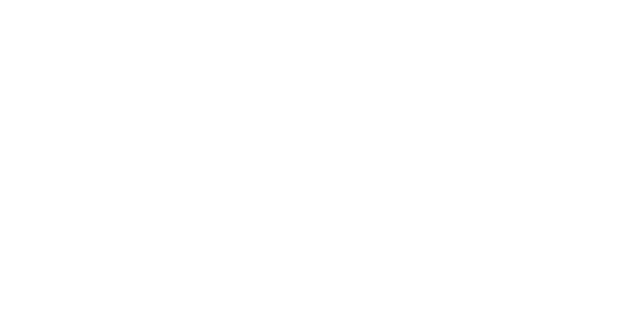
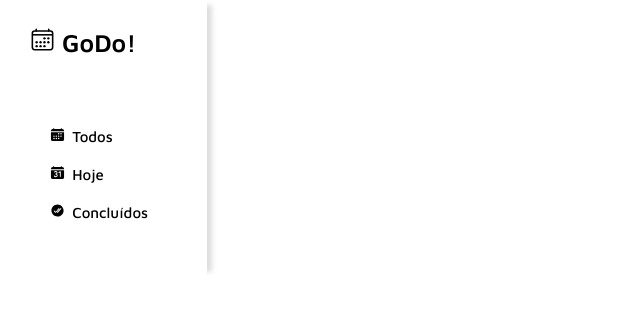
Before and after one commit to Arthur-Godoy/GoDo-Front, a React (Create React App) app: page / in a window 1280 px wide. Shown: the top 312 px of the page, without its empty margins (0-640 px from the left). Built offline with nearby package versions, Linux system fonts and the light colour scheme.

Commit message:
Arthur-Godoy/Make Side Bar

```diff
--- a/package.json
+++ b/package.json
@@ -11,6 +11,7 @@
     "@testing-library/user-event": "^13.5.0",
     "react": "^18.2.0",
     "react-dom": "^18.2.0",
+    "react-icons": "^4.7.1",
     "react-scripts": "5.0.1",
     "styled-components": "^5.3.6",
     "web-vitals": "^2.1.4"
--- a/public/index.html
+++ b/public/index.html
@@ -24,9 +24,12 @@
       work correctly both with client-side routing and a non-root public URL.
       Learn how to configure a non-root public URL by running `npm run build`.
     -->
-    <title>React App</title>
+    <link rel="preconnect" href="https://fonts.googleapis.com">
+    <link rel="preconnect" href="https://fonts.gstatic.com" crossorigin>
+    <link href="https://fonts.googleapis.com/css2?family=Maven+Pro:wght@500;600&display=swap" rel="stylesheet">
+    <title>GoDo - Tasks</title>
   </head>
-  <body>
+  <body style="margin: 0; padding: 0; min-height: 100vh;">
     <noscript>You need to enable JavaScript to run this app.</noscript>
     <div id="root"></div>
     <!--
--- a/src/App.jsx
+++ b/src/App.jsx
@@ -1,11 +1,19 @@
 import React from "react";
-import { Typography } from "@mui/material";
+import { Grid, Typography } from "@mui/material";
+import SideBar from './components/sidebar/SideBar';
+import styled  from 'styled-components';
+
 
 const App = () => {
   return (
-    <div>
+      <Grid container spacing={1}>
+        <Grid item xs={2}>
+          <SideBar/>
+        </Grid>
+        <Grid item xs={10}>
 
-    </div>
+        </Grid>
+      </Grid>
   );
 }
 
--- /dev/null
+++ b/src/components/sidebar/SideBar.jsx
@@ -0,0 +1,61 @@
+import React from 'react'
+import styled from 'styled-components';
+import { IoCalendar, IoCheckmarkDoneCircle, IoCalendarNumber, IoCalendarOutline } from 'react-icons/io5'
+
+const Container = styled.div`
+  padding: 10px;
+  height: 100%;
+  box-shadow: 10px 0 5px -5px #dfdede;
+`;
+
+const List = styled.ul`
+  list-style: none;
+`;
+
+const ListItem = styled.li`
+  padding: 10px 0px;
+`;
+
+const Link = styled.a`
+  font-size: 15px;
+  text-decoration: none;
+  color: black;
+  &:hover{
+    color: #db0bdb;
+    transition: 0.3s;
+  }
+`;
+
+const Icon = styled.span`
+  font-size: 15px;
+  margin-right: 3px;
+`;
+
+const Logo = styled.h1`
+  margin-left: 20px;
+  font-size: 25px;
+  margin-bottom: 60px;
+`;
+
+const SideBar = () => {
+  return (
+    <Container>
+      <Logo>
+        <IoCalendarOutline /> GoDo!
+      </Logo>
+      <List>
+        <ListItem>
+          <Link href=""> <Icon><IoCalendar/></Icon>  Todos</Link>
+        </ListItem>
+        <ListItem>
+          <Link href=""> <Icon><IoCalendarNumber/></Icon> Hoje</Link>
+        </ListItem>
+        <ListItem>
+          <Link href=""> <Icon><IoCheckmarkDoneCircle/></Icon>  Concluídos</Link>
+        </ListItem>
+      </List>
+    </Container>
+  )
+}
+
+export default SideBar
--- a/src/index.jsx
+++ b/src/index.jsx
@@ -1,6 +1,7 @@
 import React from 'react';
 import ReactDOM from 'react-dom/client';
 import App from './App';
+import './styles.css'
 
 const root = ReactDOM.createRoot(document.getElementById('root'));
 root.render(
--- /dev/null
+++ b/src/styles.css
@@ -0,0 +1,4 @@
+body,
+html{
+    font-family: 'Maven Pro', sans-serif;
+}
```
Also changed, not shown: 1 other file (tests, documents, lock files or other folders).
